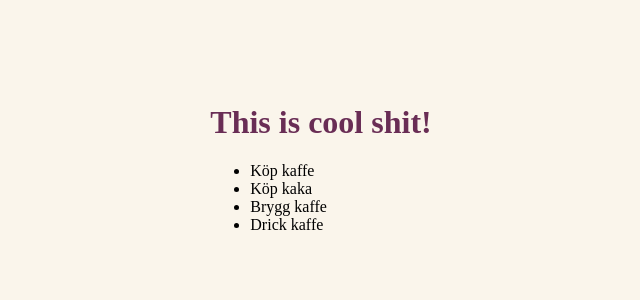
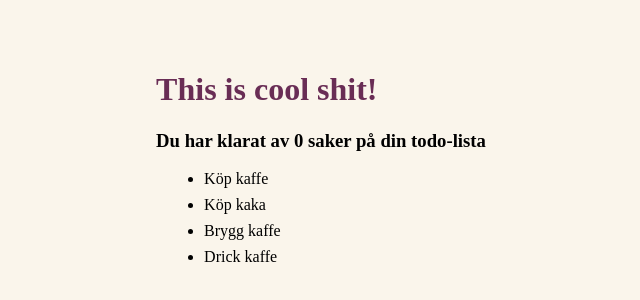
Before and after one commit to frk20g-webbramverk/lektion-17-feb, a plain HTML site: page vue-props-example/index.html in a window 1280 px wide. Shown: the part 242-542 px from the top of the page, without its empty margins (327-967 px from the left). Drawn offline with nearby package versions, Linux system fonts and the light colour scheme.

Commit message:
Added example

```diff
--- a/vue-props-example/index.js
+++ b/vue-props-example/index.js
@@ -1,11 +1,37 @@
+/**
+ * 1. När jag klickar på en todo-item vill jag att ett event skickas till todos(parent)
+ * 2. I todos ska då counter adderas med 1.
+ */
+
+
 //Parent
 Vue.component('todos', {
-    template: `<ul>
-                <todo-item task="Köp kaffe" v-bind:done="false"></todo-item>
-                <todo-item task="Köp kaka" v-bind:done="false"></todo-item>
-                <todo-item task="Brygg kaffe" v-bind:done="false"></todo-item>
-                <todo-item task="Drick kaffe" v-bind:done="false"></todo-item>
-               </ul>`
+    template: `<section>
+                <counter v-bind:count="counter"></counter>
+                <ul>
+                    <todo-item task="Köp kaffe" v-bind:done="false" v-on:done="handleUpdate"></todo-item>
+                    <todo-item task="Köp kaka" v-bind:done="false" v-on:done="handleUpdate"></todo-item>
+                    <todo-item task="Brygg kaffe" v-bind:done="false" v-on:done="handleUpdate"></todo-item>
+                    <todo-item task="Drick kaffe" v-bind:done="false" v-on:done="handleUpdate"></todo-item>
+                </ul>
+               </section>`,
+    data: function() {
+        return {
+            counter: 0
+        }
+    },
+    methods: {
+        handleUpdate: function() {
+            this.counter = this.counter + 1;
+        }
+    }
+});
+
+Vue.component('counter', {
+    props: {
+        count: Number
+    },
+    template: `<h3>Du har klarat av {{ count }} saker på din todo-lista</h3>`
 });
 
 //Child
@@ -14,10 +40,16 @@ Vue.component('todo-item', {
         task: String,
         done: Boolean
     },
-    template: `<li>{{ task }}</li>`,
+    template: `<li v-on:click="update">{{ task }}</li>`,
     data: function() {
         return {
             value: ''
+        }
+    },
+    methods: {
+        update: function() {
+            console.log('Task: ', this.task);
+            this.$emit('done', this.task);
         }
     }
 });
--- a/vue-props-example/style.css
+++ b/vue-props-example/style.css
@@ -21,3 +21,8 @@ h2 {
     align-self: flex-end;
     margin-right: 3rem;
 }
+
+li {
+    cursor: pointer;
+    margin: 0.5rem;
+}
```
